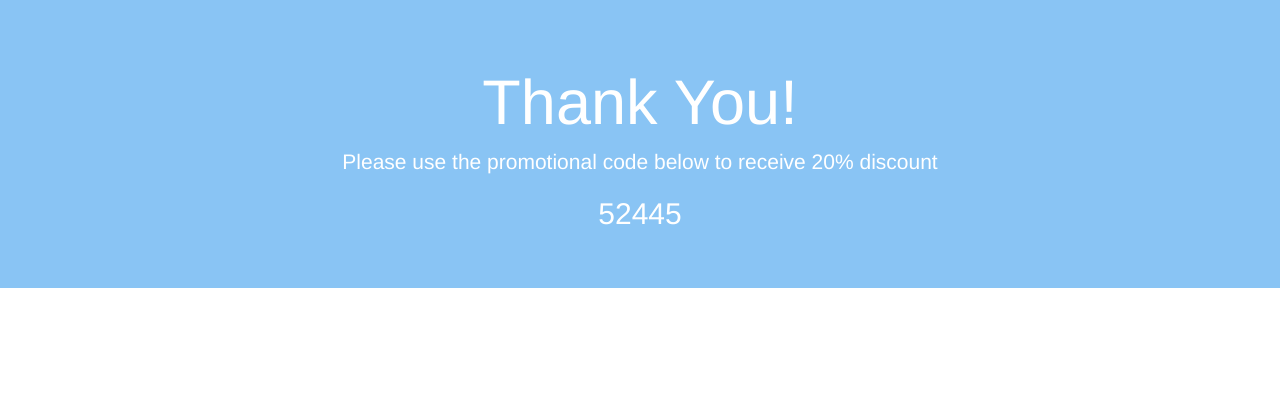
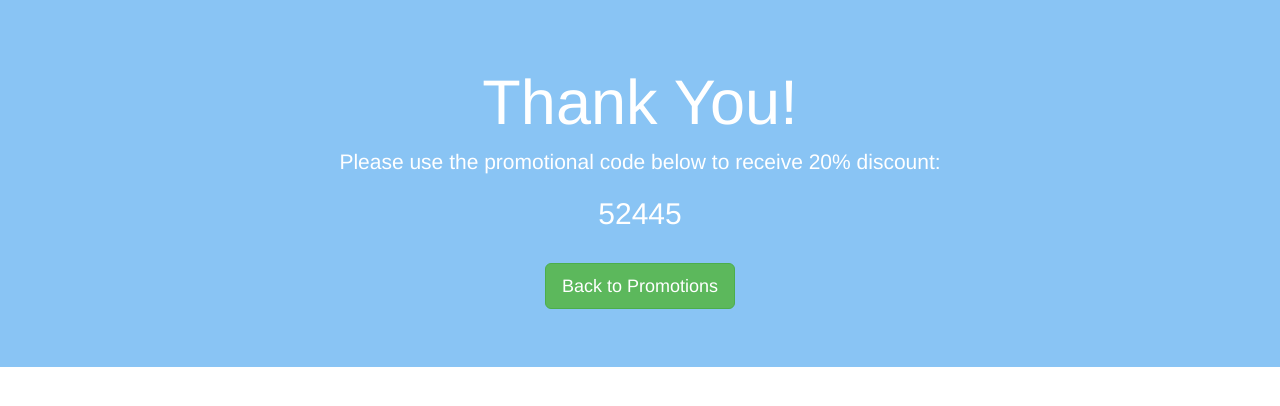
Before and after one commit to dukeayers/cs399_agency, a Django app: page /thanks in a window 1280 px wide. Shown: the top 406 px of the page. Run offline with Django 3.2, Linux system fonts and the light colour scheme; parts of the project's set-up code (start-up, migrations or seed data) failed here and were passed over; some libraries are stand-ins or nearby versions.

Commit message:
added back button to Thank You page

```diff
--- a/agency/templates/thanks.html
+++ b/agency/templates/thanks.html
@@ -2,9 +2,11 @@
 {% block content %}
     <div class="jumbotron" style="background:#89C4F4; color:white; margin-right:-15px; margin-left:-15px;">
         <h1 class="row text-center">Thank You!</h1>
-    <p class="row text-center"> Please use the promotional code below to receive 20% discount</p>
-    <h2 class="row text-center"> {{ promo }}</h2>
-
+    <p class="row text-center"> Please use the promotional code below to receive 20% discount: </p>
+    <h2 class="row text-center"> {{ promo }}
+	<br><br>
+	<a class="btn btn-lg btn-success" href="/lists" role="button">Back to Promotions</a>
+	</h2>
 
     </div>
 {% endblock %}
```
